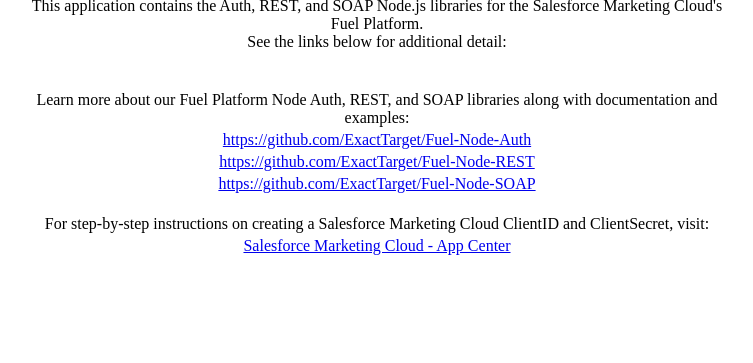
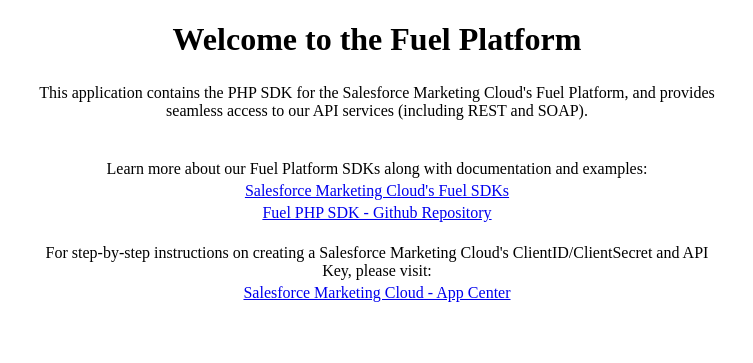
Before and after one commit to sarveshahuja/Demo-PHP, a PHP site: page / in a window 1280 px wide. Shown: the part 591-954 px from the top of the page, without its empty margins (263-1016 px from the left). Before the commit the page ends 846 px from the top, so only its background shows below. Run offline with PHP 8.4, Linux system fonts and the light colour scheme.

Commit message:
modifying webpage

```diff
--- a/index.php
+++ b/index.php
@@ -1,14 +1,16 @@
 <!DOCTYPE html>
 <html>
+
   <head>
     <title>Salesforce Marketing Cloud - Welcome to the Fuel Platform</title>
     <link rel="stylesheet" type="text/css" href="./stylesheet.css">
   </head>
+
   <body>
     <table width="100%">
       <tr>
         <td bgcolor="#7C868D" height="150" width="100%">
-          <table align="center" width="80%">
+          <table align="center" width="100%">
             <tr>
               <td align="left"><img src="http://image.s6.exacttarget.com/lib/fe9112727360007b77/m/1/SFMC_logo.png" style="width: 50%;"></td>
             </tr>
@@ -19,30 +21,34 @@
         <td bgcolor="#E98300" height="60" width="100%"></td>
       </tr>
     </table>
+
     <table width="60%" align="center">
       <tr>
         <td align="center"><br>
           <h1>Welcome to the Fuel Platform</h1>
         </td>
       </tr>
+
       <tr>
-        <td align="center">This application contains the Auth, REST, and SOAP Node.js libraries for the Salesforce Marketing Cloud's Fuel Platform.<br>See the links below for additional detail:</td>
+        <td align="center">This application contains the PHP SDK for the Salesforce Marketing Cloud's Fuel Platform, and provides seamless access to our API services (including REST and SOAP).</td>
       </tr>
+
       <tr>
-        <td align="center"><br><br>Learn more about our Fuel Platform Node Auth, REST, and SOAP libraries along with documentation and examples:<br></td>
+        <td align="center"><br><br>Learn more about our Fuel Platform SDKs along with documentation and examples:<br></td>
       </tr>
+
       <tr>
-        <td align="center"><a target="_blank" href="https://github.com/ExactTarget/Fuel-Node-Auth">https://github.com/ExactTarget/Fuel-Node-Auth</a></td>
+        <td align="center"><a target="_blank" href="https://code.exacttarget.com/apis-sdks/fuel-sdks/">Salesforce Marketing Cloud's Fuel SDKs</a></td>
       </tr>
+
       <tr>
-        <td align="center"><a target="_blank" href="https://github.com/ExactTarget/Fuel-Node-REST">https://github.com/ExactTarget/Fuel-Node-REST</a></td>
+        <td align="center"><a target="_blank" href="https://github.com/ExactTarget/FuelSDK-PHP">Fuel PHP SDK - Github Repository</a></td>
       </tr>
+
       <tr>
-        <td align="center"><a target="_blank" href="https://github.com/ExactTarget/Fuel-Node-SOAP">https://github.com/ExactTarget/Fuel-Node-SOAP</a></td>
+        <td align="center"><br>For step-by-step instructions on creating a Salesforce Marketing Cloud's ClientID/ClientSecret and API Key, please visit:</td>
       </tr>
-      <tr>
-        <td align="center"><br>For step-by-step instructions on creating a Salesforce Marketing Cloud ClientID and ClientSecret, visit:</td>
-      </tr>
+
       <tr>
         <td align="center"><a target="_blank" href="http://code.exacttarget.com/apis-sdks/rest-api/using-app-center-to-get-an-api-key.html">Salesforce Marketing Cloud - App Center</a></td>
       </tr>
```
Also changed, not shown: README.md.
